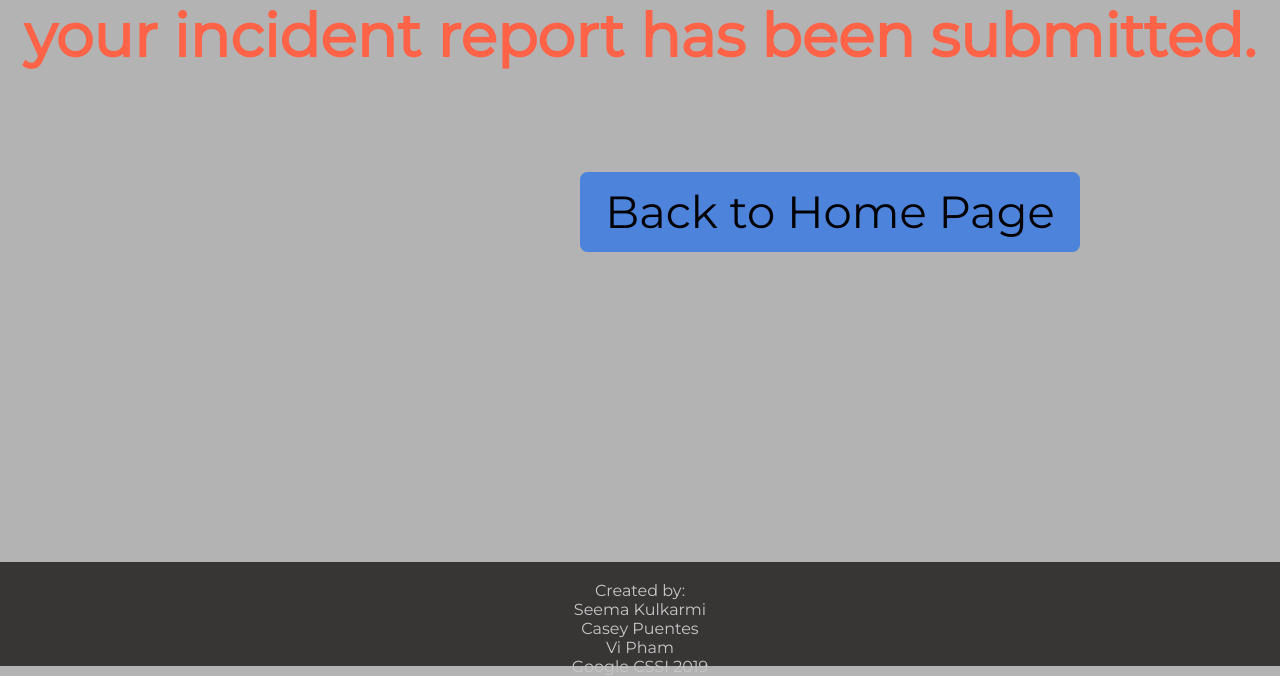
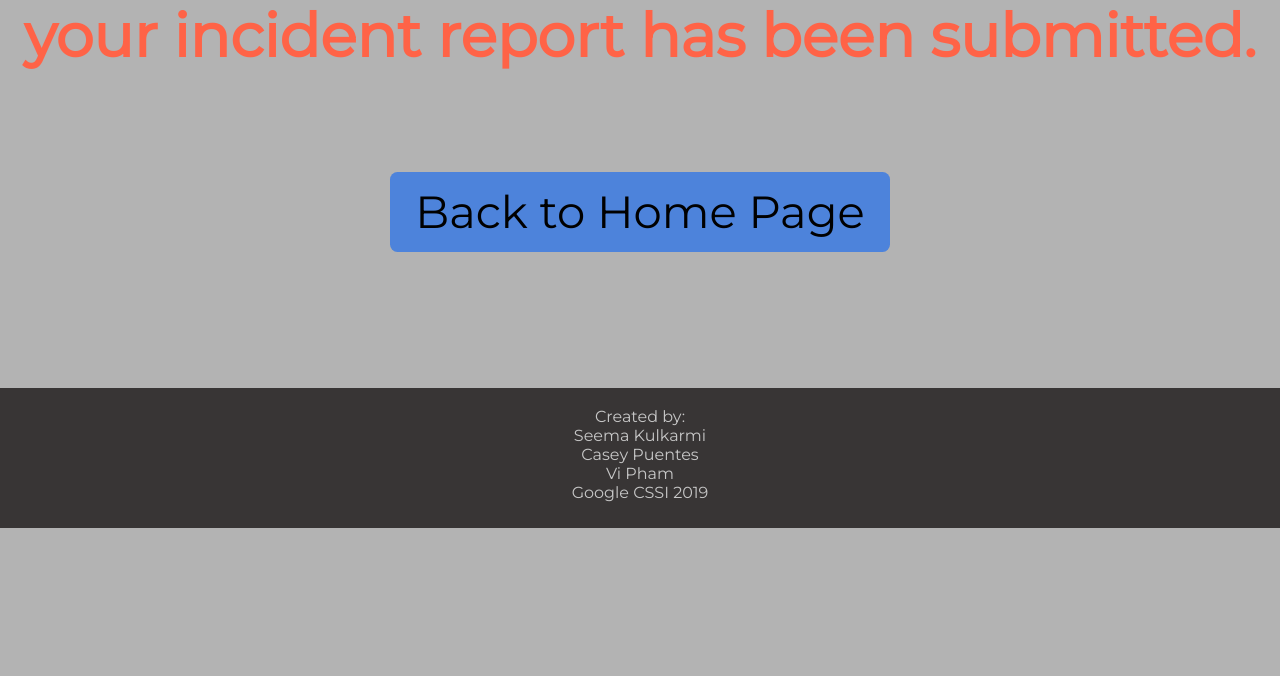
Before and after one commit to puentesca/CSSIProject, a Python web app: template templates/submission-confirmed-page.html in a window 1280 px wide. Shown: the part 257-933 px from the top of the page. After the commit the page ends 785 px from the top, so only its background shows below. Run offline with Jinja, Linux system fonts and the light colour scheme; the template is opened without the code that fills it, so the values that code supplies are empty; some libraries are stand-ins or nearby versions.

Commit message:
Fixed scaling issues on submission confirmed page

```diff
--- a/styles/submission-confirmed-page.css
+++ b/styles/submission-confirmed-page.css
@@ -32,7 +32,6 @@ body{
   box-shadow: 0 8px 16px 0 rgba(0,0,0,0.2), 0 6px 20px 0 rgba(0,0,0,0.19);
 }
 #backtohomebutton{
-  margin-left: 580px;
   min-height: 80px;
   min-width: 500px;
   font-size: 45px;
@@ -41,15 +40,21 @@ body{
   border-radius: 7.5px;
 }
 
+#button_holder
+{
+  display: flex;
+  justify-content: center;
+  align-items: center;
+}
 /* WHITE SPACE TO HAVE THE GREY BAR BE AT THE BOTTOM */
 #whitespace{
-  min-height: 292px;
-  display: block;
+  min-height: 100px;
+  display: flex;
 }
 
 /* FOOTER */
 #cfc-bottom{
-  height: 13vh;
+  height: 140px;
   position:relative;
   width: 100%;
   background-color: #383535;
--- a/templates/submission-confirmed-page.html
+++ b/templates/submission-confirmed-page.html
@@ -14,9 +14,11 @@
     <!-- <button class = "text" id = "backtohomebutton" onclick="window.location.href = '/';">Back to Home Page</button> -->
     <div>
     <br>
-      <h2 class = "text" id = "confirmation-message">Thank you,<br> your incident report has been submitted.</h2>
-      <div id = "whitespace-between-message-button"></div>
+    <h2 class = "text" id = "confirmation-message">Thank you,<br> your incident report has been submitted.</h2>
+    <div id = "whitespace-between-message-button"></div>
+    <div id = "button_holder">
       <button class = "text" id = "backtohomebutton" onclick="window.location.href = '/';">Back to Home Page</button>
+    </div>
     <br>
   </div>
 <!-- CitizensForCommunity at bottom of page -->
```
